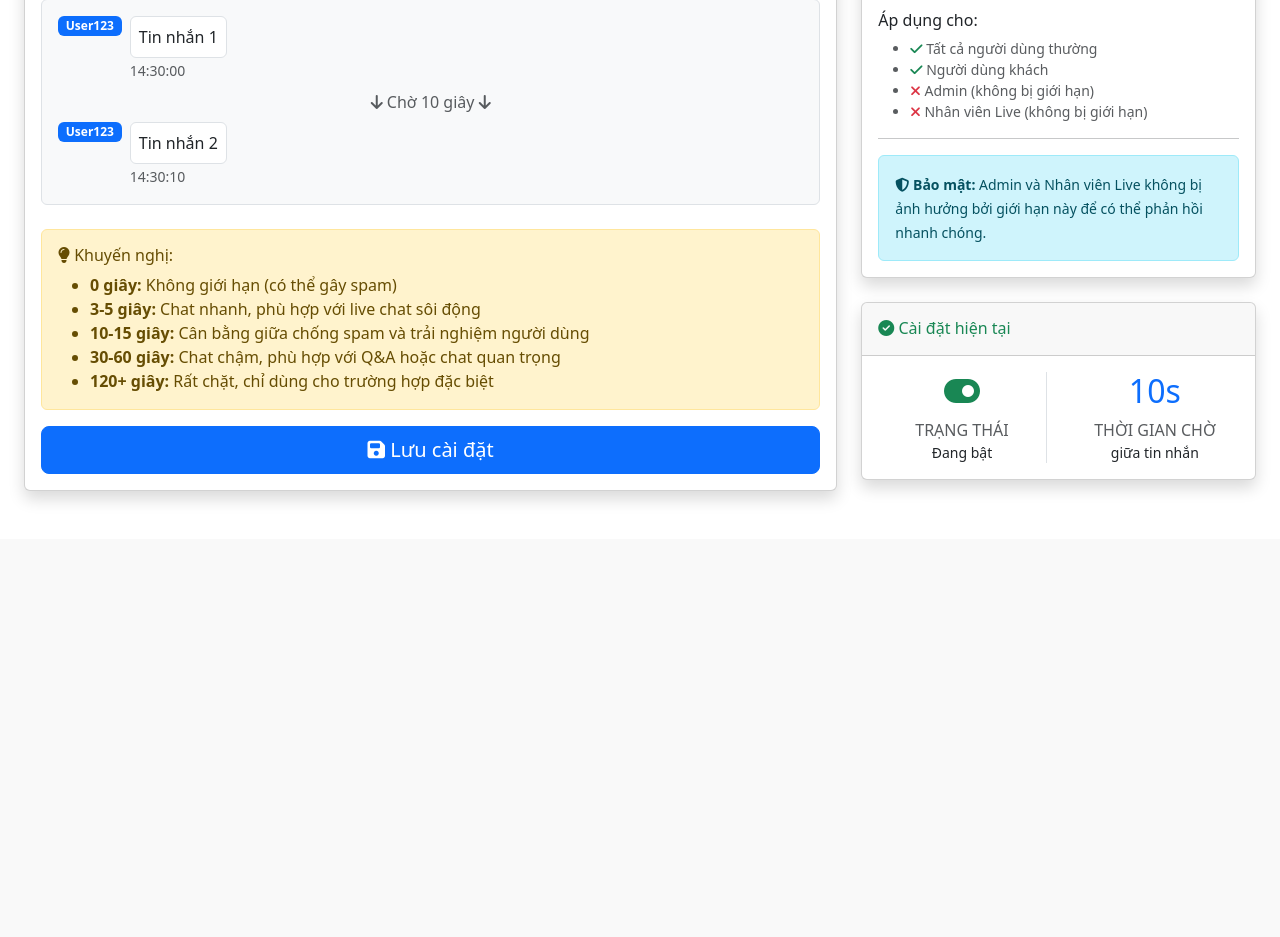
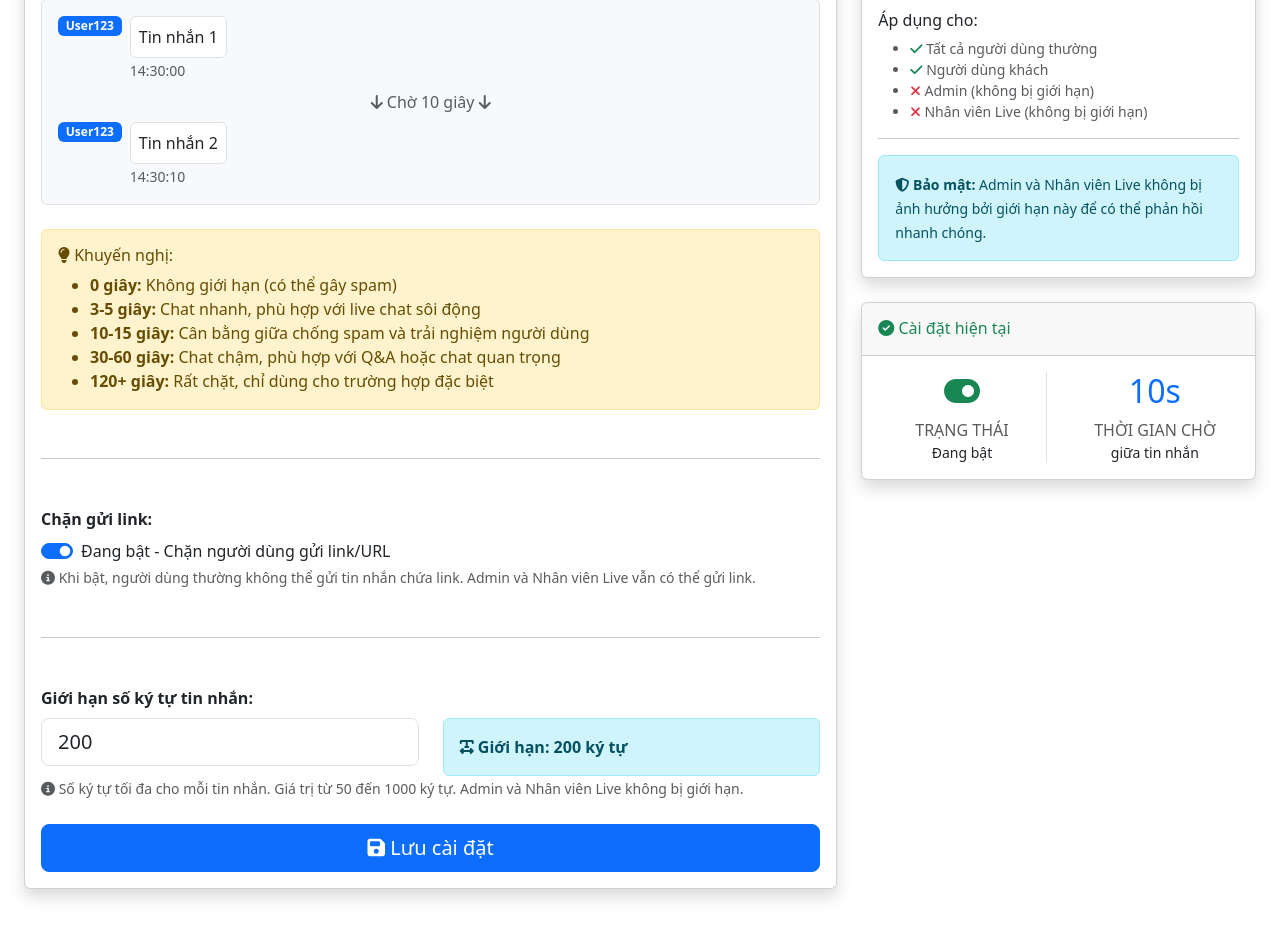
Before and after one commit to Bernie993/source-live, a Laravel app: page /admin/chat/settings/config in a window 1280 px wide. Shown: the part 508-1445 px from the top of the page. Before the commit the page ends 1007 px from the top, so only its background shows below. Run offline with Laravel 12, Linux system fonts and the light colour scheme; a user stored in the database is signed in; data comes from the database, SQL or seed files in the repository; parts of the project's set-up code (start-up, migrations or seed data) failed here and were passed over; some libraries are stand-ins or nearby versions.

Commit message:
update setting

```diff
--- a/app/Http/Controllers/Admin/ChatSettingController.php
+++ b/app/Http/Controllers/Admin/ChatSettingController.php
@@ -32,11 +32,15 @@ class ChatSettingController extends Controller
         $request->validate([
             'message_throttle_seconds' => 'required|integer|min:0|max:300',
             'throttle_enabled' => 'nullable|in:0,1',
+            'block_links_enabled' => 'nullable|in:0,1',
+            'max_message_length' => 'required|integer|min:50|max:1000',
         ]);
 
         ChatSetting::set('message_throttle_seconds', $request->message_throttle_seconds);
         // Checkbox returns null when unchecked, so default to 0
         ChatSetting::set('throttle_enabled', $request->input('throttle_enabled', 0));
+        ChatSetting::set('block_links_enabled', $request->input('block_links_enabled', 0));
+        ChatSetting::set('max_message_length', $request->max_message_length);
 
         return redirect()->route('admin.chat.settings')
             ->with('success', 'Cài đặt chat đã được cập nhật thành công!');
--- a/app/Models/ChatSetting.php
+++ b/app/Models/ChatSetting.php
@@ -58,4 +58,20 @@ class ChatSetting extends Model
     {
         return (bool) self::get('throttle_enabled', true);
     }
+
+    /**
+     * Check if link blocking is enabled
+     */
+    public static function isLinkBlockingEnabled(): bool
+    {
+        return (bool) self::get('block_links_enabled', true);
+    }
+
+    /**
+     * Get max message length
+     */
+    public static function getMaxMessageLength(): int
+    {
+        return (int) self::get('max_message_length', 200);
+    }
 }
--- a/resources/views/admin/chat/settings.blade.php
+++ b/resources/views/admin/chat/settings.blade.php
@@ -149,6 +149,66 @@
                             </ul>
                         </div>
 
+                        <hr class="my-5">
+
+                        <!-- Block Links Setting -->
+                        <div class="mb-4">
+                            <label class="form-label">
+                                <strong>Chặn gửi link:</strong>
+                            </label>
+                            <div class="form-check form-switch">
+                                <input type="hidden" name="block_links_enabled" value="0">
+                                <input class="form-check-input"
+                                       type="checkbox"
+                                       role="switch"
+                                       id="block_links_enabled"
+                                       name="block_links_enabled"
+                                       value="1"
+                                       {{ ($settings['block_links_enabled']->value ?? true) ? 'checked' : '' }}>
+                                <label class="form-check-label" for="block_links_enabled">
+                                    {{ ($settings['block_links_enabled']->value ?? true) ? 'Đang bật' : 'Đang tắt' }} - Chặn người dùng gửi link/URL
+                                </label>
+                            </div>
+                            <small class="form-text text-muted">
+                                <i class="fas fa-info-circle"></i>
+                                Khi bật, người dùng thường không thể gửi tin nhắn chứa link. Admin và Nhân viên Live vẫn có thể gửi link.
+                            </small>
+                        </div>
+
+                        <hr class="my-5">
+
+                        <!-- Max Message Length Setting -->
+                        <div class="mb-4">
+                            <label for="max_message_length" class="form-label">
+                                <strong>Giới hạn số ký tự tin nhắn:</strong>
+                            </label>
+                            <div class="row">
+                                <div class="col-md-6">
+                                    <input type="number"
+                                           class="form-control form-control-lg"
+                                           id="max_message_length"
+                                           name="max_message_length"
+                                           value="{{ $settings['max_message_length']->value ?? 200 }}"
+                                           min="50"
+                                           max="1000"
+                                           required
+                                           oninput="updateLengthPreview(this.value)">
+                                </div>
+                                <div class="col-md-6 d-flex align-items-center">
+                                    <div class="alert alert-info mb-0 w-100">
+                                        <i class="fas fa-text-width"></i>
+                                        <strong id="length_preview_text">
+                                            Giới hạn: {{ $settings['max_message_length']->value ?? 200 }} ký tự
+                                        </strong>
+                                    </div>
+                                </div>
+                            </div>
+                            <small class="form-text text-muted">
+                                <i class="fas fa-info-circle"></i>
+                                Số ký tự tối đa cho mỗi tin nhắn. Giá trị từ 50 đến 1000 ký tự. Admin và Nhân viên Live không bị giới hạn.
+                            </small>
+                        </div>
+
                         <!-- Submit Button -->
                         <div class="d-grid gap-2">
                             <button type="submit" class="btn btn-primary btn-lg">
@@ -249,6 +309,10 @@ function updatePreview(seconds) {
     document.getElementById('seconds_text').textContent = String(seconds).padStart(2, '0');
 }
 
+function updateLengthPreview(length) {
+    document.getElementById('length_preview_text').textContent = `Giới hạn: ${length} ký tự`;
+}
+
 function toggleThrottleSettings(checkbox) {
     const throttleGroup = document.getElementById('throttle_seconds_group');
     const statusText = document.getElementById('throttle_status_text');
```
Also changed, not shown: app/Http/Controllers/ChatController.php (+52 -9 lines), app/Services/KeywordFilterService.php (+41 -4 lines), resources/views/admin/chat/index.blade.php (+24 -13 lines), resources/views/live-room.blade.php (+26 -21 lines), database/migrations/2025_10_18_231813_add_link_blocking_and_max_length_to_chat_settings.php (added).
